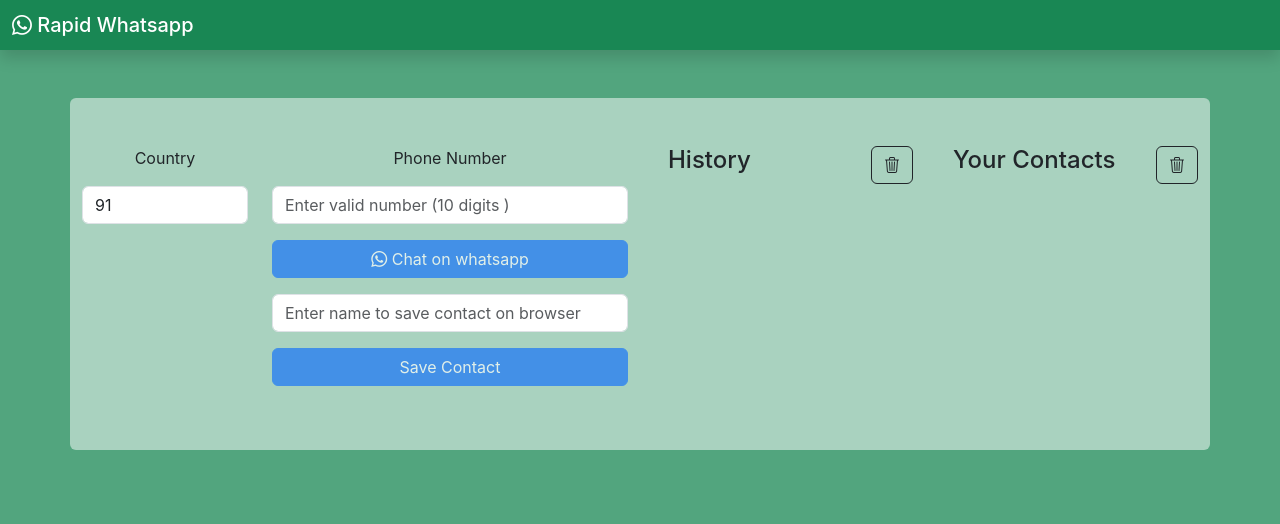
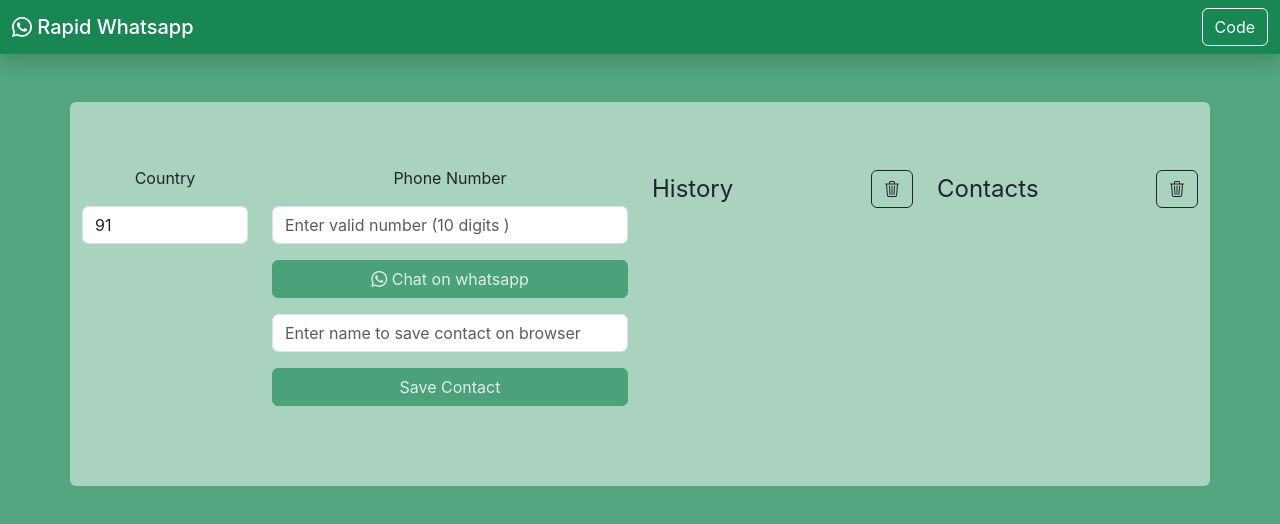
Before and after one commit to Green-World115/Rapid-whatsapp, a React (Create React App) app: page / in a window 1280 px wide. Shown: the top 524 px of the page. Built offline with nearby package versions, Linux system fonts and the light colour scheme.

Commit message:
12 - Improved UI

```diff
--- a/public/index.html
+++ b/public/index.html
@@ -13,7 +13,7 @@
 
     <link rel="manifest" href="%PUBLIC_URL%/manifest.json" />
 
-    <title>React App</title>
+    <title>Rapid Whatsapp</title>
     <link
       href="https://cdn.jsdelivr.net/npm/bootstrap@5.3.0-alpha3/dist/css/bootstrap.min.css"
       rel="stylesheet"
--- a/src/App.js
+++ b/src/App.js
@@ -1,5 +1,5 @@
-import "./App.css";
 import { useEffect, useState } from "react";
+import Navbar from "./components/Navbar";
 
 function App() {
   const [countryCode, setCountryCode] = useState("91");
@@ -43,7 +43,6 @@
     let savedContacts = localStorage.getItem("savedContacts");
     if (savedContacts) {
       let savedContactsArray = JSON.parse(savedContacts);
-      console.log(savedContactsArray);
       savedContactsArray.push({
         name: name,
         number: countryCode + number,
@@ -86,19 +85,13 @@
 
   return (
     <>
-      <nav className="navbar navbar-dark bg-success shadow">
-        <div className="container-fluid">
-          <span className="navbar-brand mb-0 h1">
-            <i className="bi bi-whatsapp"></i> Rapid Whatsapp
-          </span>
-        </div>
-      </nav>
+      <Navbar />
 
       <div className="container">
-        <div className="row py-5">
-          <div className="col-lg-6 py-5 text-center bg-white bg-opacity-50 rounded-start">
+        <div className="row py-5 my-5 text-center bg-white bg-opacity-50 rounded">
+          <div className="col-lg-6 py-3 ">
             <div className="row">
-              <div className="col-4">
+              <div className="col-sm-4">
                 <p className="text-dark text-sm">Country</p>
                 <input
                   onChange={handleCountryCode}
@@ -108,7 +101,7 @@
                   placeholder="Country Code"
                 />
               </div>
-              <div className="col-8">
+              <div className="col-sm-8">
                 <p className="text-dark text-sm">Phone Number</p>
                 <input
                   onChange={handleOnChange}
@@ -122,7 +115,7 @@
                   rel="noreferrer"
                   target="_blank"
                   href={`http://wa.me/${countryCode + number}`}
-                  className={`btn btn-primary my-3 m-auto w-100 ${
+                  className={`btn btn-success my-3 m-auto w-100 ${
                     validNumber ? "" : "disabled"
                   }`}
                 >
@@ -139,7 +132,7 @@
                 />
                 <button
                   onClick={saveContact}
-                  className={`btn btn-primary w-100 my-3 ${
+                  className={`btn btn-success w-100 my-3 ${
                     validNumber && name ? "" : "disabled"
                   }`}
                 >
@@ -148,21 +141,24 @@
               </div>
             </div>
           </div>
-          <div className="col-lg-6 py-5 text-center bg-white bg-opacity-50 rounded-end">
+
+          <div className="col-lg-6 py-3">
             <div className="row">
-              <div className="col-6">
-                <h4>
-                  <span className="float-start px-3">History</span>
+              <div className="col-md-6 py-1">
+                <div className="d-flex justify-content-between align-items-center ">
+                  <span className="fw-border-4 fs-4">History</span>
                   <button
                     onClick={() => {
                       localStorage.setItem("history", "[]");
                       setContactHistory([]);
                     }}
-                    className="btn btn-outline-dark float-end"
+                    className="btn btn-outline-dark "
                   >
                     <i className="bi bi-trash3"></i>
                   </button>
-                </h4>
+                </div>
+
+                <div>
                   {contactHistory.map((element, index) => {
                     return (
                       <a
@@ -178,19 +174,22 @@
                     );
                   })}
                 </div>
-              <div className="col-6">
-                <h4>
-                  <span className="float-start px-3">Your Contacts</span>
+              </div>
+              <div className="col-md-6 py-1">
+                <div className="d-flex justify-content-between align-items-center">
+                  <span className="fs-4 fw-bolder-3">Contacts</span>
                   <button
                     onClick={() => {
                       localStorage.setItem("savedContacts", "[]");
                       setYourContacts([]);
                     }}
-                    className="btn btn-outline-dark float-end"
+                    className="btn btn-outline-dark"
                   >
                     <i className="bi bi-trash3"></i>
                   </button>
-                </h4>
+                </div>
+
+                <div>
                   {yourContacts.map((element, index) => {
                     return (
                       <div
@@ -227,6 +226,7 @@
             </div>
           </div>
         </div>
+      </div>
     </>
   );
 }
--- /dev/null
+++ b/src/components/Navbar.js
@@ -0,0 +1,25 @@
+import React from "react";
+
+const Navbar = () => {
+  return (
+    <nav className="navbar navbar-dark bg-success shadow">
+      <div className="container-fluid">
+        <span className="navbar-brand mb-0 h1">
+          <i className="bi bi-whatsapp"></i> Rapid Whatsapp
+        </span>
+        <span>
+          <a
+            className="btn btn-outline-light"
+            target="_blank"
+            rel="noreferrer"
+            href="https://github.com/Vishesh-Pandey/rapid-whatsapp"
+          >
+            Code
+          </a>
+        </span>
+      </div>
+    </nav>
+  );
+};
+
+export default Navbar;
```
Lines whose indentation alone changed are shown as unchanged.
